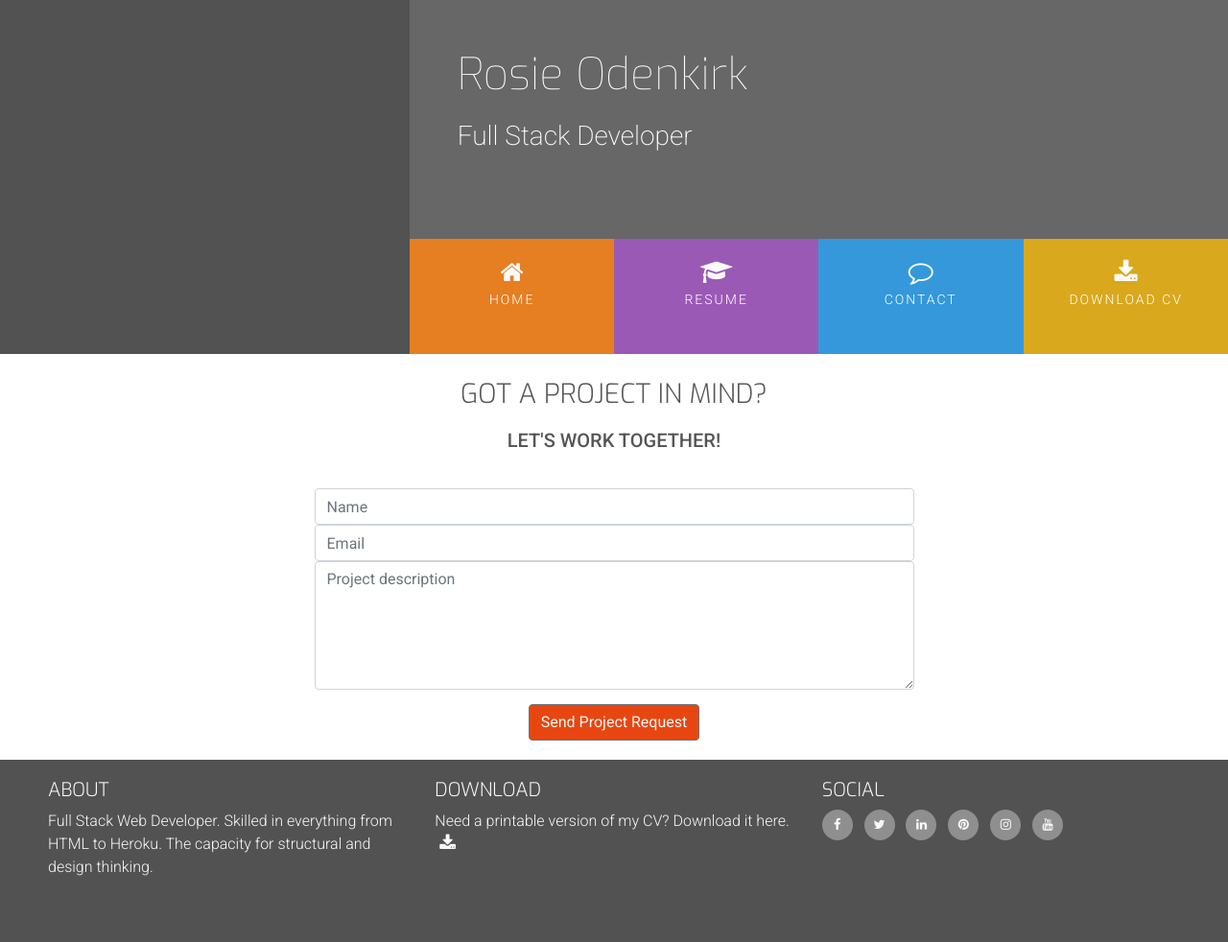
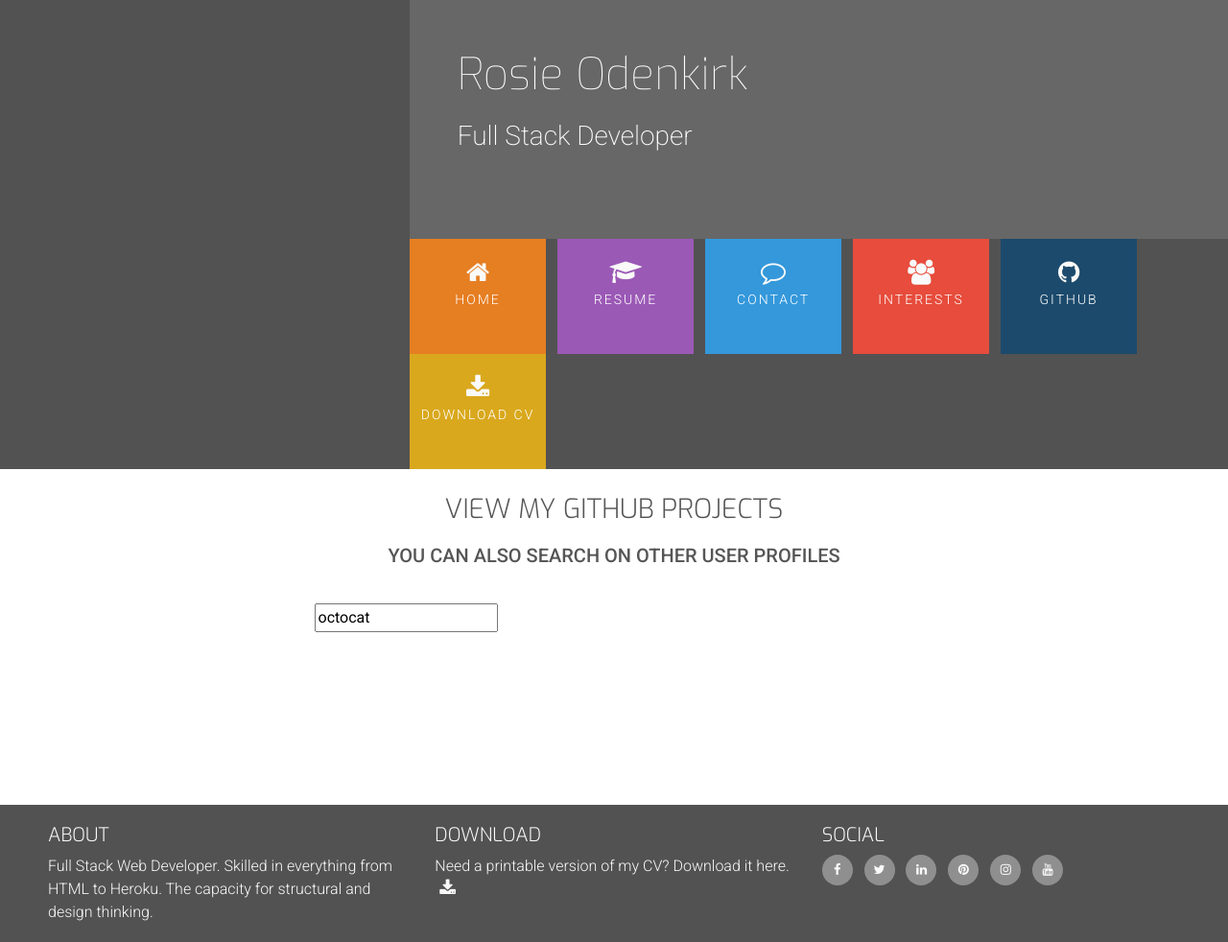
Before and after one commit to gregcotech007/resume-project, a plain HTML site: page github.html in a window 1280 px wide. Shown: the whole page at 96% size. Before the commit the page ends 952 px from the top, so only its background shows below. Drawn offline with nearby package versions, Linux system fonts and the light colour scheme.

Commit message:
Render user information from GitHub

```diff
--- /dev/null
+++ b/assets/js/github-information.js
@@ -0,0 +1,48 @@
+function userInformationHTML(user) {
+    return `
+        <h2>${user.name}
+            <span class="small-name">
+                (@<a href="${user.html_url}" target="_blank">${user.login}</a>)
+            </span>
+        </h2>
+        <div class="gh-content">
+            <div class="gh-avatar">
+                <a href="${user.html_url}" target="_blank">
+                    <img src="${user.avatar_url}" width="80" height="80" alt="${user.login}" />
+                </a>
+            </div>
+            <p>Followers: ${user.followers} - Following ${user.following} <br> Repos: ${user.public_repos}</p>
+        </div>`;
+}
+
+function fetchGitHubInformation(event) {
+
+    var username = $("#gh-username").val();
+    if (!username) {
+        $("#gh-user-data").html(`<h2>Please enter a GitHub username</h2>`);
+        return;
+    }
+
+    $("#gh-user-data").html(
+        `<div id="loader">
+            <img src="assets/css/loader.gif" alt="loading..." />
+        </div>`);
+
+    $.when(
+        $.getJSON(`https://api.github.com/users/${username}`)
+    ).then(
+        function(response) {
+            var userData = response;
+            $("#gh-user-data").html(userInformationHTML(userData));
+        },
+        function(errorResponse) {
+            if (errorResponse.status === 404) {
+                $("#gh-user-data").html(
+                    `<h2>No info found for user ${username}</h2>`);
+            } else {
+                console.log(errorResponse);
+                $("#gh-user-data").html(
+                    `<h2>Error: ${errorResponse.responseJSON.message}</h2>`);
+            }
+        });
+}
--- a/github.html
+++ b/github.html
@@ -1,64 +1,72 @@
 <!DOCTYPE html>
 <html lang="en">
+
 <head>
     <meta charset="UTF-8">
     <meta name="viewport" content="width=device-width, initial-scale=1.0">
     <meta http-equiv="X-UA-Compatible" content="ie=edge">
-    <link rel="stylesheet" href="https://maxcdn.bootstrapcdn.com/bootstrap/4.2.1/css/bootstrap.min.css" type="text/css" />
-    <link rel="stylesheet" href="https://maxcdn.bootstrapcdn.com/font-awesome/4.7.0/css/font-awesome.min.css" type="text/css" />
-    <link rel="stylesheet" href="https://cdnjs.cloudflare.com/ajax/libs/hover.css/2.1.1/css/hover-min.css" type="text/css" />
-    <link rel="stylesheet" href="assets/css/style.css">
+    <link rel="stylesheet" href="https://stackpath.bootstrapcdn.com/bootstrap/4.2.1/css/bootstrap.min.css" type="text/css" />
+    <link rel="stylesheet" href="https://stackpath.bootstrapcdn.com/font-awesome/4.7.0/css/font-awesome.min.css" type="text/css" />
+    <link rel="stylesheet" href="https://cdnjs.cloudflare.com/ajax/libs/hover.css/2.3.1/css/hover-min.css" type="text/css" />
+    <link rel="stylesheet" href="assets/css/style.css" type="text/css" />
+
+    <script src="https://ajax.googleapis.com/ajax/libs/jquery/3.2.1/jquery.min.js"></script>
+    <script type="text/javascript" src="assets/js/github-information.js"></script>
     <title>Rosie</title>
 </head>
+
 <body>
     <header>
         <div class="row no-gutters">
-            <a class="col-md-4 logo" href="index.html"></a>
+            <a href="index.html" class="col-md-4 logo">
+
+            </a>
             <div class="col-md-8">
                 <div class="row no-gutters bg-color-name-title">
                     <div class="col heading">
                         <h1 class="name">Rosie Odenkirk</h1>
-                        <h2 class="title"> Full Stack Developer</h2>
+                        <h2 class="title">Full Stack Developer</h2>
                     </div>
                 </div>
                 <div class="row no-gutters">
                     <div class="col">
-                        <ul id="nav" class="list-inline menucontainer row">
-                            <li class="col-6 col-sm-3 ui-menu-color-home menuitem">
+                        <ul id="nav" class="list-inline menucontainer">
+                            <li class="col-6 col-sm-2 ui-menu-color-home list-inline-item menuitem">
                                 <a href="index.html" class="hvr-sweep-to-bottom"><i class="fa fa-home" aria-hidden="true"></i><span>Home</span></a>
                             </li>
-                            <li class="col-6 col-sm-3 ui-menu-color-resume menuitem">
+                            <li class="col-6 col-sm-2 ui-menu-color-resume list-inline-item menuitem">
                                 <a href="resume.html" class="hvr-sweep-to-bottom"><i class="fa fa-graduation-cap" aria-hidden="true"></i><span>Resume</span></a>
                             </li>
-                            <li class="col-6 col-sm-3 ui-menu-color-contact menuitem">
+                            <li class="col-6 col-sm-2 ui-menu-color-contact list-inline-item menuitem">
                                 <a href="contact.html" class="hvr-sweep-to-bottom"><i class="fa fa-comment-o" aria-hidden="true"></i><span>Contact</span></a>
                             </li>
-                            <li class="col-6 col-sm-3 ui-menu-color-download menuitem">
+                            <li class="col-6 col-sm-2 ui-menu-color-interests list-inline-item menuitem">
+                                <a href="interests.html" class="hvr-sweep-to-bottom"><i class="fa fa-users" aria-hidden="true"></i><span>Interests</span></a>
+                            </li>
+                            <li class="col-6 col-sm-2 ui-menu-color-github list-inline-item menuitem">
+                                <a href="github.html" class="hvr-sweep-to-bottom"><i class="fa fa-github" aria-hidden="true"></i><span>GitHub</span></a>
+                            </li>
+                            <li class="col-6 col-sm-2 ui-menu-color-download list-inline-item menuitem">
                                 <a href="assets/cv/sample-cv.pdf" target="_blank" class="hvr-sweep-to-bottom"><i class="fa fa-download" aria-hidden="true"></i><span>Download CV</span></a>
                             </li>
                         </ul>
                     </div>
                 </div>
+
             </div>
         </div>
     </header>
     <section class="container-fluid">
         <div class="row bg-color-contact">
             <div class="col">
-                <h3 class="contact-heading uppercase text-center">Got a project in mind?</h3>
-                <h5 class="uppercase text-center">Let's work together!</h5>
+                <h3 class="contact-heading uppercase text-center">View My GitHub Projects</h3>
+                <h5 class="uppercase text-center">You can also search on other user profiles</h5>
 
                 <div class="center-form">
-                    <form>
-                        <input type="text" name="name" id="fullname" class="form-control" placeholder="Name" required />
-                        <input type="email" name="email" id="emailaddress" class="form-control" placeholder="Email" required />
-                        <textarea rows="5" name="projectsummary" id="projectsummary" class="form-control" placeholder="Project description" required></textarea>
-                        <div class="form-row text-center">
-                            <div class="col">
-                                <button type="submit" class="btn btn-secondary">Send Project Request</button>
-                            </div>
-                        </div>
-                    </form>
+                    <input type="text" id="gh-username" value="octocat" oninput="fetchGitHubInformation()" />
+                    <div id="gh-user-data"></div>
+                    <div id="gh-repo-data"></div>
+
                 </div>
 
             </div>
@@ -125,6 +133,8 @@
                 </ul>
             </div>
         </div>
+
     </footer>
 </body>
+
 </html>
```
Also changed, not shown: assets/css/loader.gif (added).
